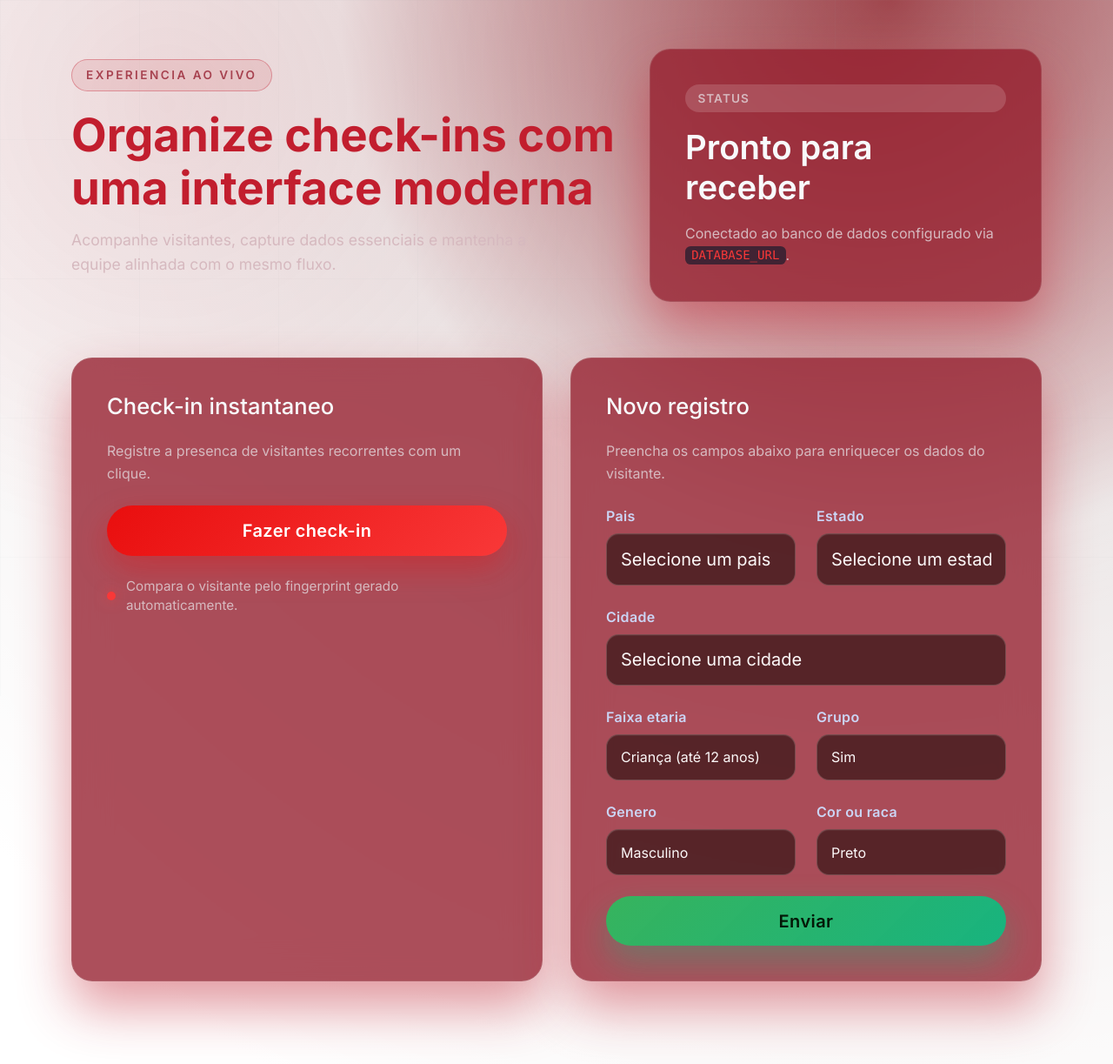
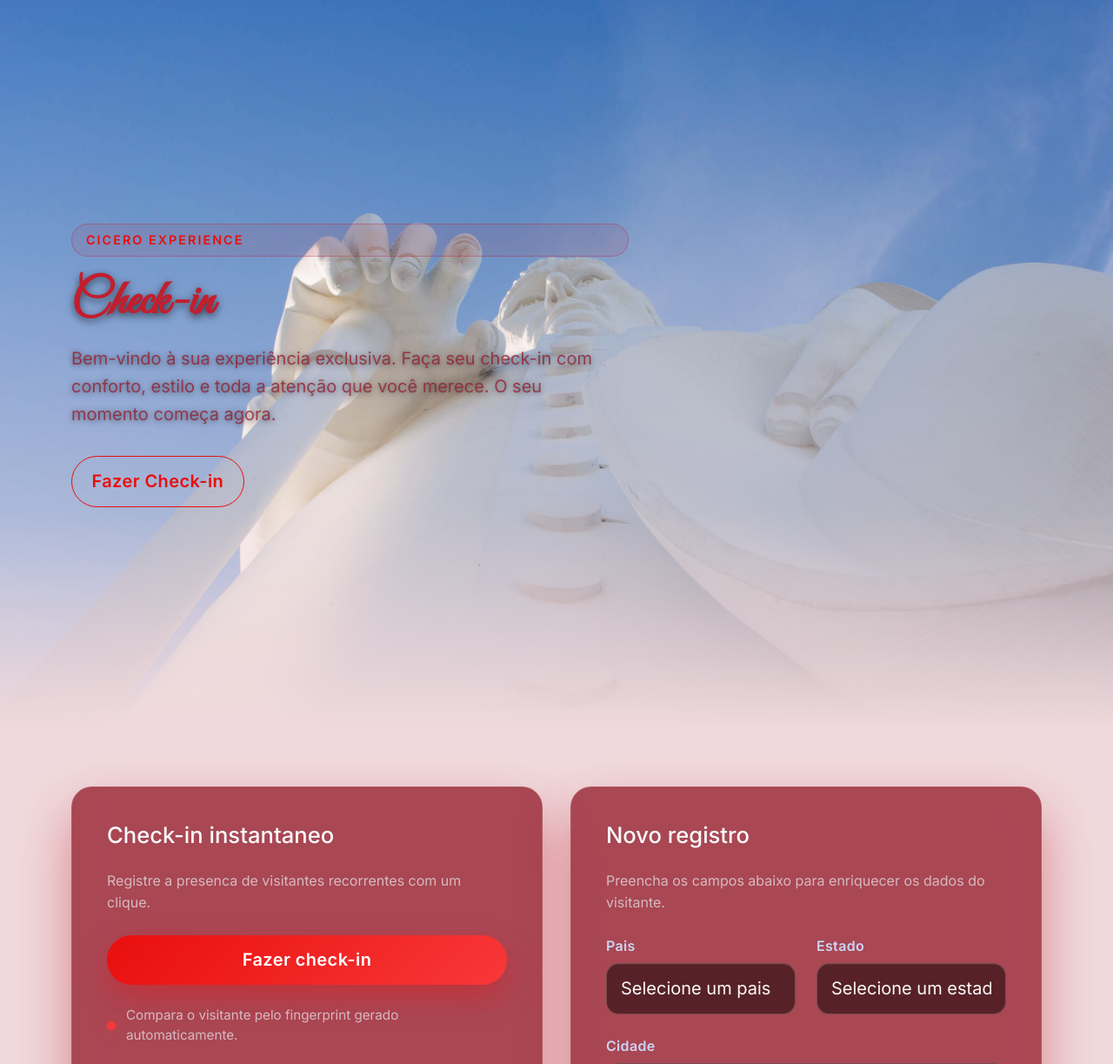
Before and after one commit to helionlf/ciceroExperience_api, a Django app: page /cicero-experience/ in a window 1280 px wide. Shown: the top 1223 px of the page at 87% size. Run offline with Django 5.2, Linux system fonts and the light colour scheme.

Commit message:
mudanca do desing
mudei algumas coisas e adicionei img, falta o botao de cima funcionar

```diff
--- a/cicero_experience/static/css/main.css
+++ b/cicero_experience/static/css/main.css
@@ -1,3 +1,6 @@
+@import url('https://fonts.googleapis.com/css2?family=Great+Vibes&display=swap');
+
+
 :root {
   --bg-top: #380505;
   --bg-mid: #4f1c1c;
@@ -24,9 +27,7 @@ body {
   margin: 0;
   font-family: "Inter", system-ui, -apple-system, BlinkMacSystemFont, "Segoe UI", sans-serif;
   color: var(--text-primary);
-  background:
-    radial-gradient(110% 110% at 80% 0%, rgba(194, 30, 46, 0.55) 0%, rgba(255, 255, 255, 0.9) 45%, rgb(255, 255, 255) 100%),
-    linear-gradient(165deg, var(--bg-top) 0%, var(--bg-mid) 55%, var(--bg-bottom) 100%);
+  background:#f0d9dc;
   display: flex;
   flex-direction: column;
   position: relative;
@@ -53,7 +54,7 @@ body::after {
 }
 
 .site-header {
-  padding: 1rem 0 0;
+  padding:0;
 }
 
 .glass-nav {
@@ -116,15 +117,12 @@ body::after {
 
 .site-main {
   flex: 1;
-  padding: 3.5rem 0 4.5rem;
+  padding: 0;
   display: flex;
   flex-direction: column;
   gap: 4rem;
 }
 
-.page-hero {
-  position: relative;
-}
 
 .hero-eyebrow {
   display: inline-flex;
@@ -140,19 +138,18 @@ body::after {
   border: 1px solid rgba(194, 30, 46, 0.35);
   background: rgba(194, 30, 46, 0.1);
 }
-
 .page-title {
-  font-size: clamp(2.4rem, 5vw, 3.3rem);
-  font-weight: 700;
+  font-family: "Great Vibes", cursive;
+  font-size: clamp(5.4rem, 5vw, 4.3rem);
+  font-weight: 400; /* manuscritas quase nunca usam 700 */
   line-height: 1.15;
   margin: 1.25rem 0 1rem;
-  color: #c21e2e
+  color: #c21e2e;
 }
-
 .hero-text {
   max-width: 36rem;
   font-size: 1.1rem;
-  color: var(--text-muted);
+  color: var(--surface);
   line-height: 1.6;
 }
 .hero-text2 {
@@ -321,6 +318,16 @@ body::after {
   transition: transform 0.2s ease, box-shadow 0.2s ease;
 }
 
+.btn-red {
+  color: #e90e0e !important;
+  border-color: #e90e0e !important;
+}
+
+.btn-red:hover {
+  background-color: #e90e0e !important;
+  color: white !important;
+}
+
 .btn-primary {
   background: linear-gradient(135deg, var(--accent-strong), var(--accent));
   border: 0;
@@ -371,7 +378,7 @@ body::after {
 
 @media (max-width: 992px) {
   .site-main {
-    padding-top: 2.5rem;
+    padding-top: 0;
     gap: 3rem;
   }
 
@@ -390,7 +397,7 @@ body::after {
 
 @media (max-width: 576px) {
   .site-main {
-    padding: 2rem 0 3rem;
+    padding: 0;
   }
 
   .hero-eyebrow {
@@ -413,3 +420,83 @@ body::after {
     padding: 0.75rem 1.1rem;
   }
 }
+
+
+/* Hero com imagem de fundo */
+    .page-hero {
+      position: relative;
+      min-height: 100vh;
+      background-image: url('../imagens/padresigma.jpg');
+      background-size: cover;
+      background-position: center;
+      background-repeat: no-repeat;
+      color: #fcf8f8;
+      padding: 2rem 0;
+    }
+
+    /* Gradiente de baixo para cima: escuro → transparente */
+    .page-hero::before {
+      content: '';
+      position: absolute;
+      top: 0;
+      left: 0;
+      width: 100%;
+      height: 100%;
+      background: linear-gradient(
+        to top,
+        rgba(240, 217, 220, 1) 0%,
+        rgba(240, 217, 220, 0.4) 30%,
+        rgba(240, 217, 220, 0) 100%
+      );
+      z-index: 1;
+    }
+
+    /* Conteúdo do hero */
+    .page-hero .container {
+      position: relative;
+      z-index: 2;
+    }
+
+    /* Estilos do texto */
+    .hero-eyebrow {
+      display: block;
+      font-size: 0.9rem;
+      text-transform: uppercase;
+      letter-spacing: 2px;
+      font-weight: 600;
+      color: #e90e0e;
+      margin-bottom: 1rem;
+    }
+
+    .page-title {
+      font-size: 3.5rem;
+      font-weight: 800;
+      text-shadow: 0 3px 10px rgba(0, 0, 0, 0.6);
+      margin-bottom: 1rem;
+    }
+
+    .hero-text {
+      font-size: 1.25rem;
+      max-width: 600px;
+      text-shadow: 0 1px 6px rgba(0, 0, 0, 0.5);
+      line-height: 1.6;
+    }
+
+    /* Responsividade */
+    @media (max-width: 992px) {
+      .page-title {
+        font-size: 2.8rem;
+      }
+    }
+
+    @media (max-width: 768px) {
+      .page-title {
+        font-size: 2.3rem;
+      }
+      .hero-text {
+        font-size: 1.1rem;
+      }
+      .page-hero {
+        min-height: 80vh;
+      }
+    }
--- a/cicero_experience/templates/cicero_experience/base.html
+++ b/cicero_experience/templates/cicero_experience/base.html
@@ -13,6 +13,7 @@
     <link href="{% static 'css/main.css' %}" rel="stylesheet">
 </head>
 <body>
+
     <main class="site-main">
         {% block content %}{% endblock %}
     </main>
--- a/cicero_experience/templates/cicero_experience/index.html
+++ b/cicero_experience/templates/cicero_experience/index.html
@@ -4,22 +4,23 @@
 {% block title %}Check-in | Cicero Experience{% endblock %}
 
 {% block content %}
-<section class="page-hero container">
-    <div class="row align-items-center gy-4">
+
+<section class="page-hero">
+    <div class="container">
+
+      <div class="row align-items-center gy-4" style="min-height: 100vh;">
         <div class="col-lg-7">
-            <span class="hero-eyebrow">Experiencia ao vivo</span>
-            <h1 class="page-title">Organize check-ins com uma interface moderna</h1>
-            <p class="hero-text">Acompanhe visitantes, capture dados essenciais e mantenha a equipe alinhada com o mesmo fluxo.</p>
+          <span class="hero-eyebrow">Cicero Experience</span>
+          <h1 class="page-title">Check-in</h1>
+          <p class="hero-text">
+            Bem-vindo à sua experiência exclusiva. Faça seu check-in com conforto,
+            estilo e toda a atenção que você merece. O seu momento começa agora.
+          </p>
+          <a href="#" class="btn btn-outline-light btn-lg mt-3 btn-red">Fazer Check-in</a>
         </div>
-        <div class="col-lg-5">
-            <div class="metric-card glass-card">
-                <div class="metric-card__badge">Status</div>
-                <h2 class="metric-card__value">Pronto para receber</h2>
-                <p class="metric-card__text">Conectado ao banco de dados configurado via <code>DATABASE_URL</code>.</p>
-            </div>
-        </div>
+      </div>
     </div>
-</section>
+  </section>
 
 <section class="forms-section container">
     {% if messages %}
```
Also changed, not shown: cicero_experience/static/imagens/padresigma.jpg (added).
